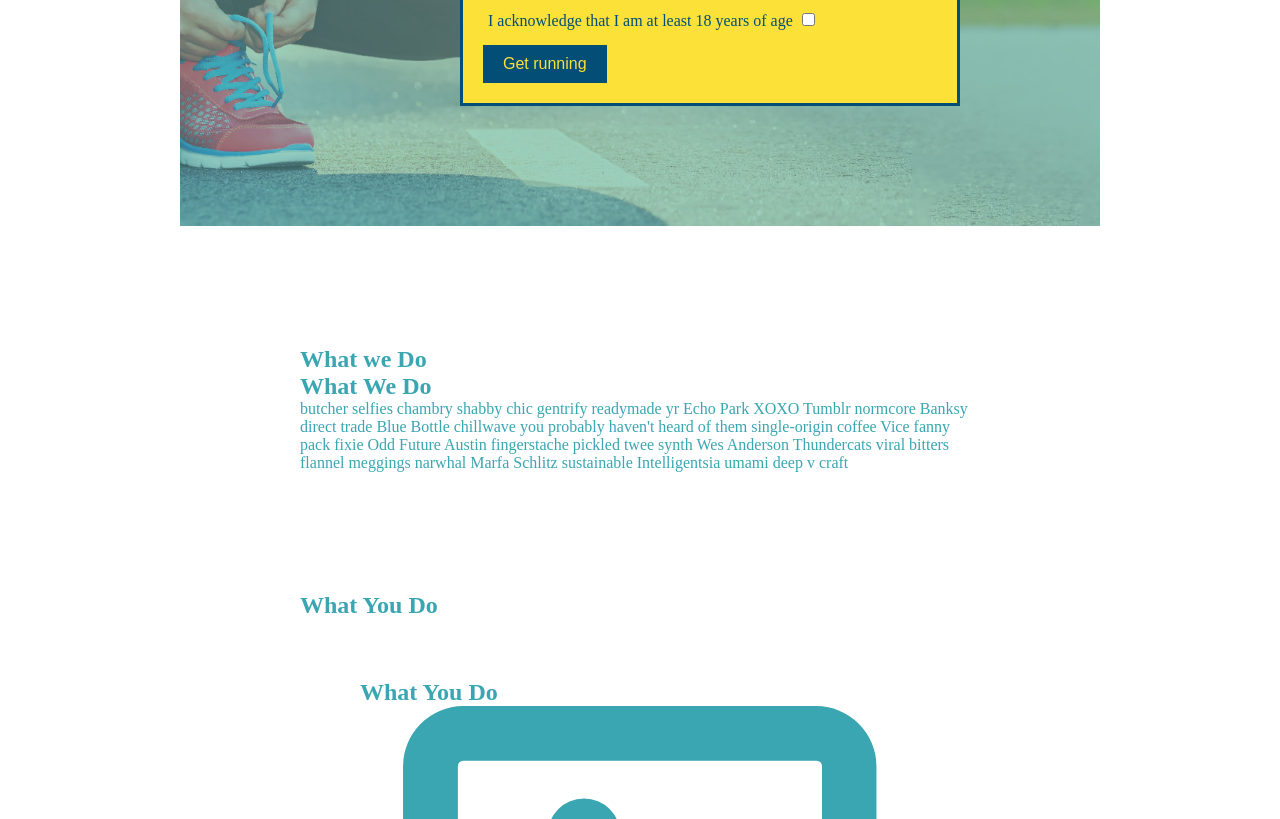
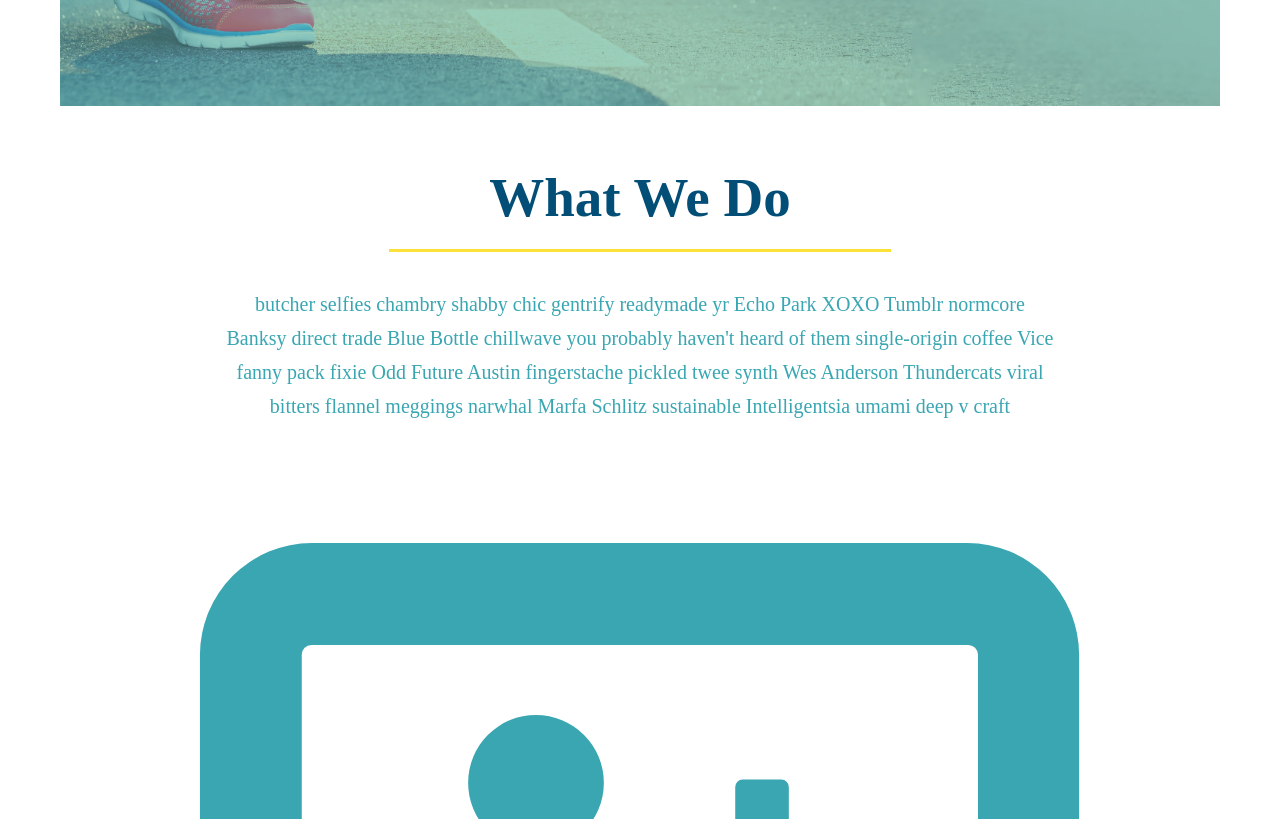
Before and after one commit to curryduz/run-buddy, a plain HTML site: page index.html in a window 1280 px wide. Shown: the part 654-1473 px from the top of the page. Drawn offline with Linux system fonts and the light colour scheme.

Commit message:
style what we do section

```diff
--- a/assets/css/style.css
+++ b/assets/css/style.css
@@ -111,3 +111,23 @@
     font-size: 16px;
 }
 /* HERO STYLES END */
+
+.intro {
+    text-align: center;
+}
+.intro h2 {
+    font-size: 55px;
+    color: #024e76;
+    margin-bottom: 35px;
+    padding: 0 100px 20px 100px;
+    border-bottom: 3px solid;
+    border-color: #fce138;
+    display: inline-block;
+}
+.intro p {
+    line-height: 1.7;
+    color: #39a6b2;
+    width: 80%;
+    font-size: 20px;
+    margin: 0 auto;
+  }
--- a/index.html
+++ b/index.html
@@ -45,8 +45,6 @@
         <!-- hero/jumbotron -->
 
         <section>
-            <section id="what-you-do" class="steps">
-            <section id="what-we-do" class="intro">
             <section class="hero">
             <div>
                 <div class="hero-form">
@@ -83,19 +81,15 @@
         <!-- end hero -->
 
 <!-- "what we do" section -->
-<section id="what-we-do">
-    <section id="what-we-do" class="intro">
-        <h2 class="section-title primary-border">What we Do</h2>
-    <h2>What We Do </h2>
+<section id="what-we-do" class="intro">
+        <h2 class="section-title primary-border">What We Do</h2>
     <p>
         butcher selfies chambry shabby chic gentrify readymade yr Echo Park XOXO Tumblr normcore Banksy direct trade Blue Bottle chillwave you probably haven't heard of them single-origin coffee Vice fanny pack fixie Odd Future Austin fingerstache pickled twee synth Wes Anderson Thundercats viral bitters flannel meggings narwhal Marfa Schlitz sustainable Intelligentsia umami deep v craft
    </p>
 </section>
     <!-- "what you do" section -->
     <section id="what-you-do" class="steps">
-        <h2 class="section-title secondary-border">What You Do</h2>
-    <section id="what-you-do">
-        <h2>What You Do</h2>
+        <h2 class="section-title secondary-border"></h2>
         <div>
             <!-- insert this img element -->
   <img src="./assets/images/step-1.svg" alt="" />
```
